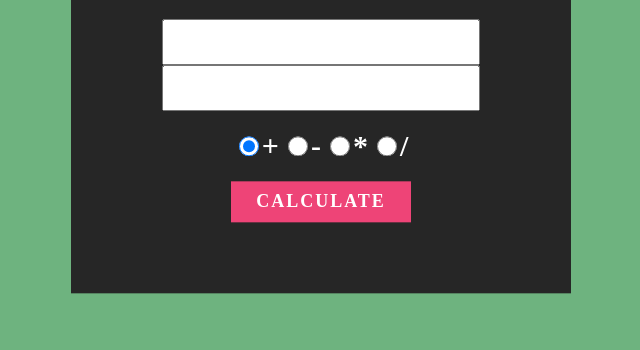
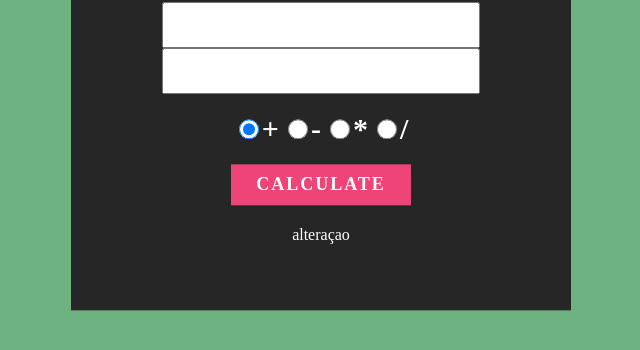
Before and after one commit to car-ferreira/simple-calculator, a plain HTML site: page index.html in a window 1280 px wide. Shown: the part 312-662 px from the top of the page, without its empty margins (319-959 px from the left). Drawn offline with Linux system fonts and the light colour scheme.

Commit message:
Update index.html

```diff
--- a/index.html
+++ b/index.html
@@ -13,6 +13,7 @@
 		<br>
 		<button onclick="outcome()" type="button">calculate</button>
 		<h1 id="resultArea"></h1>
+		<p>alteraçao</p>
 	</div>
 	<script src="index.js">
 	</script>
```
